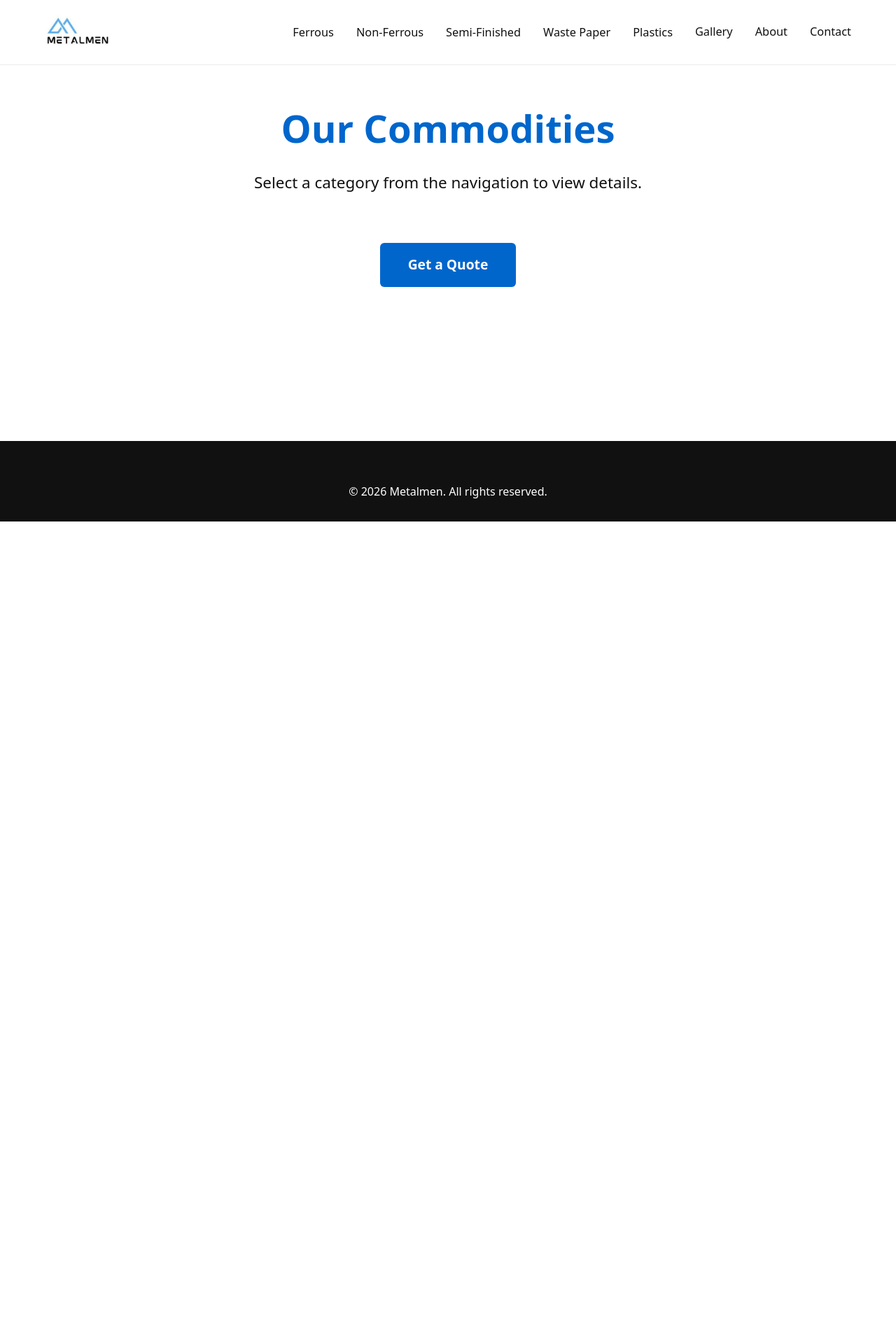
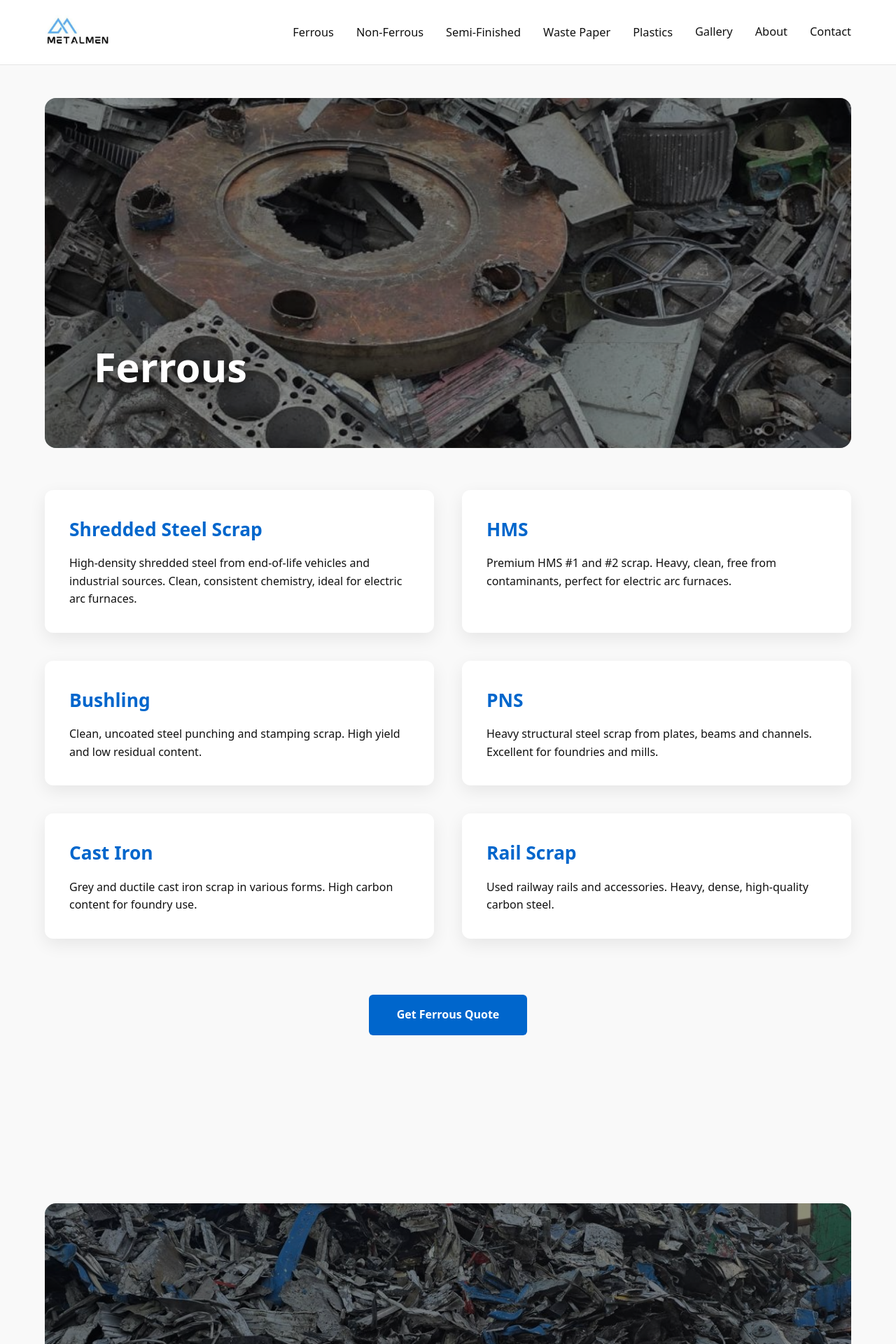
Before and after one commit to DrProdigy1/render-flask-deployment1, a Flask app: page /services in a window 1280 px wide. Shown: the top 1920 px of the page at 70% size. Before the commit the page ends 745 px from the top, so only its background shows below. Run offline with Flask 3, Linux system fonts and the light colour scheme.

Commit message:
Update services.html
v0.02

```diff
--- a/templates/services.html
+++ b/templates/services.html
@@ -2,22 +2,12 @@
 {% block content %}
 
 <style>
-    .intro {
-        padding: 140px 5% 100px;
-        text-align: center;
-        max-width: 900px;
-        margin: 0 auto;
-    }
     .category-section {
-        display: none;
         padding: 140px 5% 100px;
         max-width: 1300px;
         margin: 0 auto;
         min-height: 100vh;
         background: #f9f9f9;
-    }
-    .category-section.active {
-        display: block;
     }
     .category-hero {
         height: 500px;
@@ -70,12 +60,6 @@
     }
 </style>
 
-<div class="intro" id="intro">
-    <h1 style="font-size:3.4rem;margin-bottom:1rem;color:#0066cc;">Our Commodities</h1>
-    <p style="font-size:1.4rem;margin-bottom:3rem;">Select a category from the navigation to view details.</p>
-    <a href="/contact" class="btn" style="font-size:1.2rem;">Get a Quote</a>
-</div>
-
 <!-- FERROUS -->
 <section id="ferrous" class="category-section">
     <div class="category-hero" style="background-image:url('{{ url_for('static', filename='images/ferrous.jpg') }}');">
@@ -105,11 +89,11 @@
         <div class="product-card"><h3>Aluminium UBC</h3><p>Used Beverage Cans — clean, sorted aluminium cans from post-consumer sources. High recovery rate and low contamination, ideal for can-to-can recycling.</p></div>
         <div class="product-card"><h3>Aluminium Bottlecaps</h3><p>Printed and coated aluminium screw caps and bottle closures. Consistent alloy composition suitable for remelting into new closure products or sheet.</p></div>
         <div class="product-card"><h3>Aluminium Foils</h3><p>Household and industrial aluminium foil scrap in clean, dry condition. Thin-gauge material perfect for secondary aluminium production and alloying.</p></div>
-        <div class="product-card"><h3>Tense (Aluminum Castings)</h3><p>This includes clean aluminum castings, often derived from automobile components like engine parts, transmission housings, and other automotive castings. These scraps are valuable for foundries and recycling facilities as they can be remelted and cast into new automotive or machinery parts, reducing the need for primary aluminum production.</p></div>
-        <div class="product-card"><h3>TT (Aluminum Sheet)</h3><p>TT consists of clean, old alloy aluminum sheets made from two or more alloys, free from contaminants like oil, Venetian blinds, screen wire, and other impurities. It’s particularly useful for manufacturing companies that repurpose it into new products like panels, roofing sheets, and various construction components.</p></div>
-        <div class="product-card"><h3>Telic (Mixed Aluminum Turnings)</h3><p>These are by-products of machining and manufacturing processes where aluminum is cut or shaped. Collected as shavings or turnings, this scrap can be efficiently melted and reused in alloy production, benefiting industries that require high-quality aluminum for casting.</p></div>
-        <div class="product-card"><h3>Aluminum Wheels</h3><p>Sourced from used vehicles, aluminum wheels are cleaned and processed for recycling. These scraps are valuable in the automotive and transportation industries, where they can be remolded into new wheel products or used in manufacturing lightweight automotive parts.</p></div>
-        <div class="product-card"><h3>Shredded Aluminum Scrap</h3><p>Shredded aluminum is produced from end-of-life vehicles and industrial waste. It is processed into smaller, clean fragments, making it easier to melt and use in industries like construction, automotive, and packaging for creating new aluminum sheets, extrusions, or components.</p></div>
+        <div class="product-card"><h3>Tense (Aluminum Castings)</h3><p>This includes clean aluminum castings, often derived from automobile components like engine parts, transmission housings, and other automotive castings. These scraps are valuable for foundries and recycling facilities as they can be remelted and cast into new automotive or machinery parts.</p></div>
+        <div class="product-card"><h3>TT (Aluminum Sheet)</h3><p>TT consists of clean, old alloy aluminum sheets made from two or more alloys, free from contaminants. It’s particularly useful for manufacturing companies that repurpose it into new products like panels, roofing sheets, and construction components.</p></div>
+        <div class="product-card"><h3>Telic (Mixed Aluminum Turnings)</h3><p>These are by-products of machining and manufacturing processes where aluminum is cut or shaped. Collected as shavings or turnings, this scrap can be efficiently melted and reused in alloy production.</p></div>
+        <div class="product-card"><h3>Aluminum Wheels</h3><p>Sourced from used vehicles, aluminum wheels are cleaned and processed for recycling. These scraps are valuable in the automotive and transportation industries.</p></div>
+        <div class="product-card"><h3>Shredded Aluminum Scrap</h3><p>Shredded aluminum is produced from end-of-life vehicles and industrial waste. It is processed into smaller, clean fragments, making it easier to melt and use in industries like construction, automotive, and packaging.</p></div>
         <div class="product-card"><h3>Zinc Score</h3><p>Clean, high-purity zinc die-cast scrap sorted for remelting. Low contamination levels make it ideal for zinc alloy production and galvanizing applications.</p></div>
         <div class="product-card"><h3>Zinc Diecast</h3><p>Used zinc die-casting parts and components from automotive, hardware and electronics industries. High zinc content suitable for direct remelting into new die-cast products.</p></div>
         <div class="product-card"><h3>Zinc Dross</h3><p>By-product zinc oxide-rich dross from galvanizing and zinc melting processes. Valuable secondary source for zinc recovery in smelting and chemical industries.</p></div>
@@ -172,23 +156,19 @@
 
 <script>
     function showCategory() {
-        const hash = window.location.hash.substring(1) || '';
+        const hash = window.location.hash.substring(1);
         const sections = document.querySelectorAll('.category-section');
-        const intro = document.getElementById('intro');
 
-        sections.forEach(section => section.classList.remove('active'));
-        if (intro) intro.style.display = 'none';
+        // If no hash (direct /services), show ALL sections
+        if (!hash) {
+            sections.forEach(section => section.style.display = 'block');
+            return;
+        }
 
-        if (hash) {
-            const target = document.getElementById(hash);
-            if (target && target.classList.contains('category-section')) {
-                target.classList.add('active');
-            } else {
-                if (intro) intro.style.display = 'block';
-            }
-        } else {
-            if (intro) intro.style.display = 'block';
-        }
+        // If hash present, show only that section
+        sections.forEach(section => {
+            section.style.display = (section.id === hash) ? 'block' : 'none';
+        });
     }
 
     document.addEventListener('DOMContentLoaded', showCategory);
```
